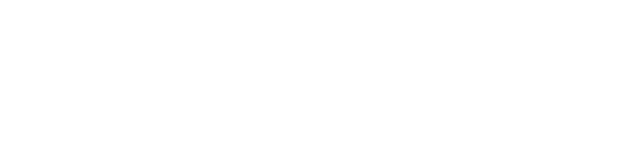
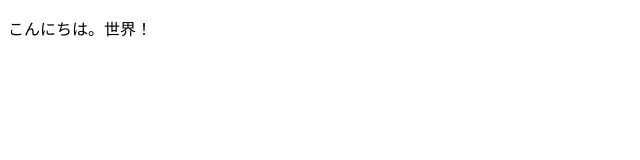
Before and after one commit to ayataka1998/test, a plain HTML site: page index.html in a window 1280 px wide. Shown: the whole page, without its empty margins (0-640 px from the left). Drawn offline with Linux system fonts and the light colour scheme.

Commit message:
三回目のコミット

```diff
--- a/index.html
+++ b/index.html
@@ -7,6 +7,6 @@
     <title>Document</title>
 </head>
 <body>
-
+    <p>こんにちは。世界！</p>
 </body>
 </html>
```
Also changed, not shown: 1 other file.
